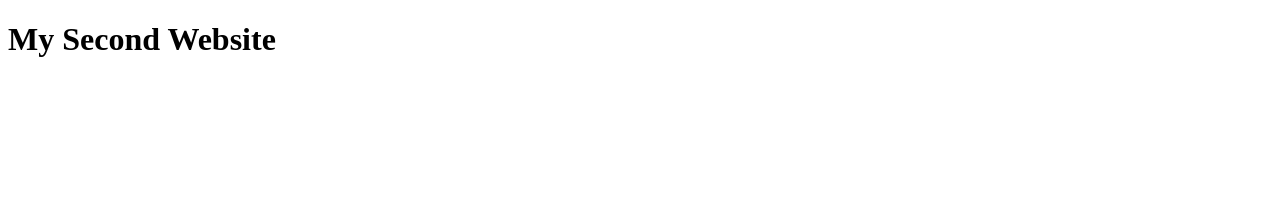
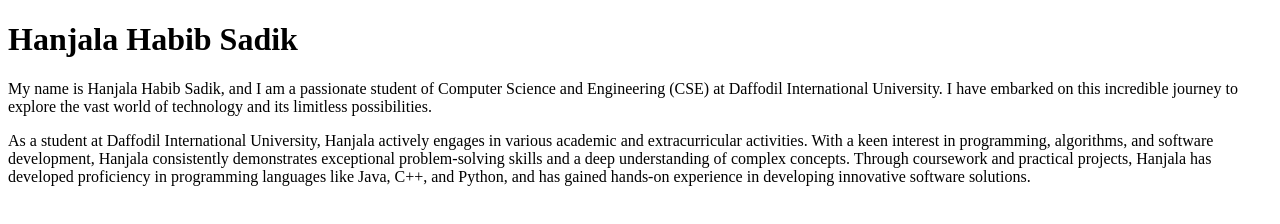
Before and after one commit to sadikworkbd5622/my-second-website, a plain HTML site: page index.html in a window 1280 px wide. Drawn offline with Linux system fonts and the light colour scheme.

Commit message:
Input my data

```diff
--- a/index.html
+++ b/index.html
@@ -6,6 +6,13 @@
     <title>Document</title>
 </head>
 <body>
-    <h1>My Second Website</h1>
+    <h1>Hanjala Habib Sadik</h1>
+    <div>
+        <p>My name is Hanjala Habib Sadik, and I am a passionate student of Computer Science and Engineering (CSE) at Daffodil International University. I have embarked on this incredible journey to explore the vast world of technology and its limitless possibilities.
+        </p>
+
+        <p>As a student at Daffodil International University, Hanjala actively engages in various academic and extracurricular activities. With a keen interest in programming, algorithms, and software development, Hanjala consistently demonstrates exceptional problem-solving skills and a deep understanding of complex concepts. Through coursework and practical projects, Hanjala has developed proficiency in programming languages like Java, C++, and Python, and has gained hands-on experience in developing innovative software solutions.
+        </p>
+    </div>
 </body>
 </html>
```
